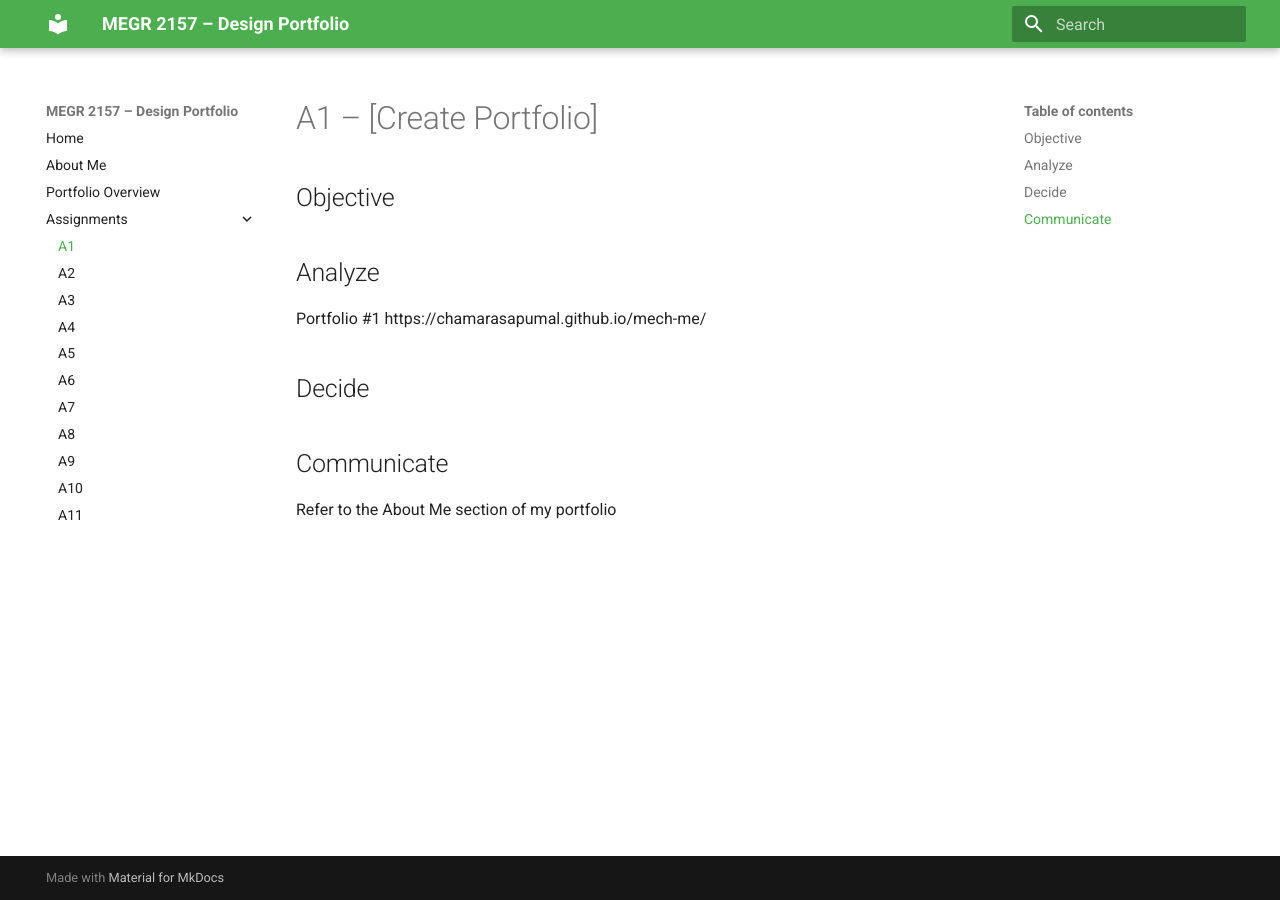
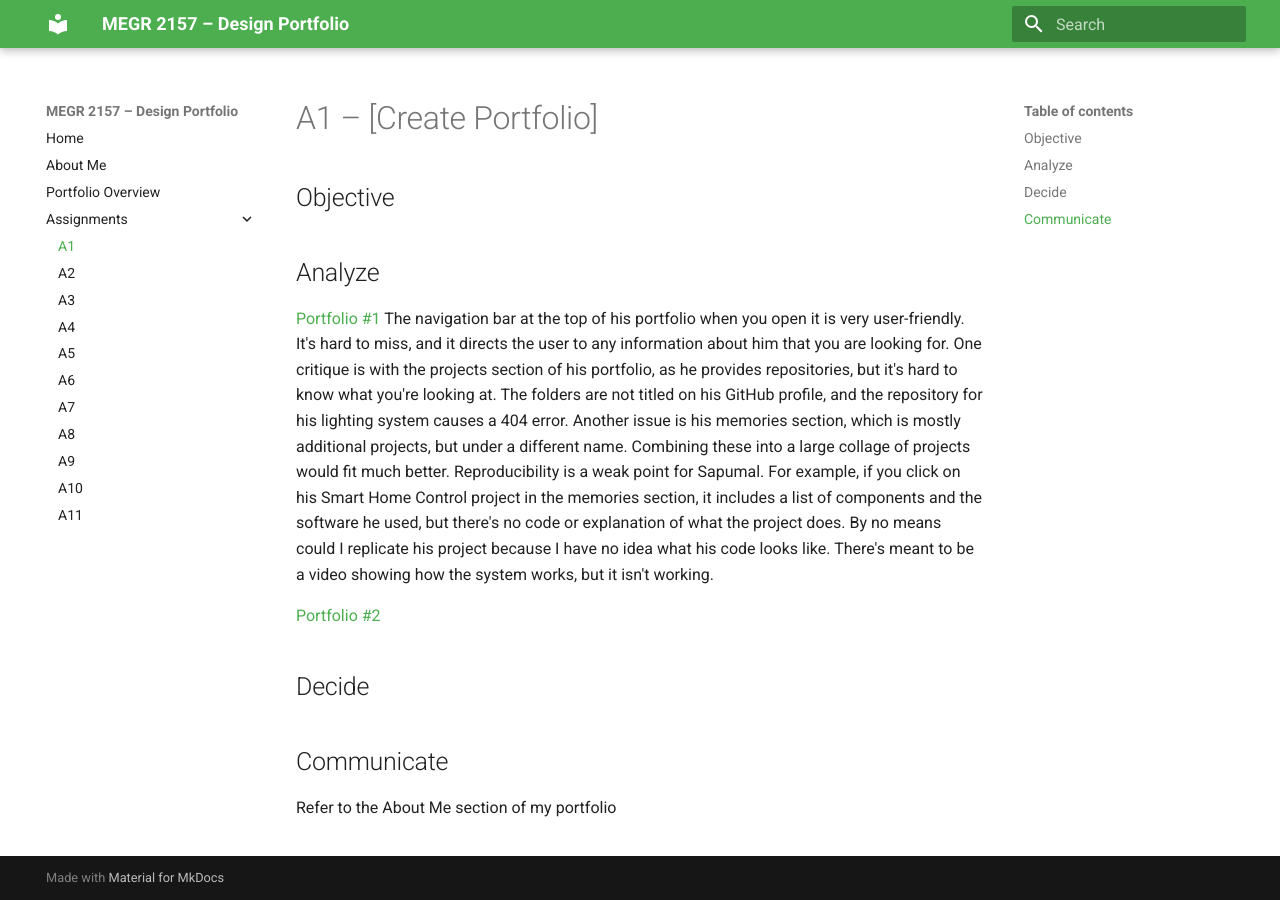
Before and after one commit to lsulyi/megr2157-portfolio, an MkDocs documentation site: the page built from docs/assignments/A01/index.md, in a window 1280 px wide. Built offline with MkDocs 1.6.1 and Material for MkDocs 9.7.7, drawn with Linux system fonts in a browser that asks for light colours.

Commit message:
Revise analysis section and add second portfolio link
Updated analysis of Portfolio #1 with critiques and added Portfolio #2 link.

```diff
--- a/docs/assignments/A01/index.md
+++ b/docs/assignments/A01/index.md
@@ -4,9 +4,10 @@
 
 
 ## Analyze
-Portfolio #1 https://chamarasapumal.github.io/mech-me/
+[Portfolio #1](https://chamarasapumal.github.io/mech-me/)
+The navigation bar at the top of his portfolio when you open it is very user-friendly. It's hard to miss, and it directs the user to any information about him that you are looking for. One critique is with the projects section of his portfolio, as he provides repositories, but it's hard to know what you're looking at. The folders are not titled on his GitHub profile, and the repository for his lighting system causes a 404 error. Another issue is his memories section, which is mostly additional projects, but under a different name. Combining these into a large collage of projects would fit much better. Reproducibility is a weak point for Sapumal. For example, if you click on his Smart Home Control project in the memories section, it includes a list of components and the software he used, but there's no code or explanation of what the project does. By no means could I replicate his project because I have no idea what his code looks like. There's meant to be a video showing how the system works, but it isn't working.
 
-
+[Portfolio #2](https://instructure.charlotte.edu/eportfolios/4904/home/landing)
 
 ## Decide
 
```
